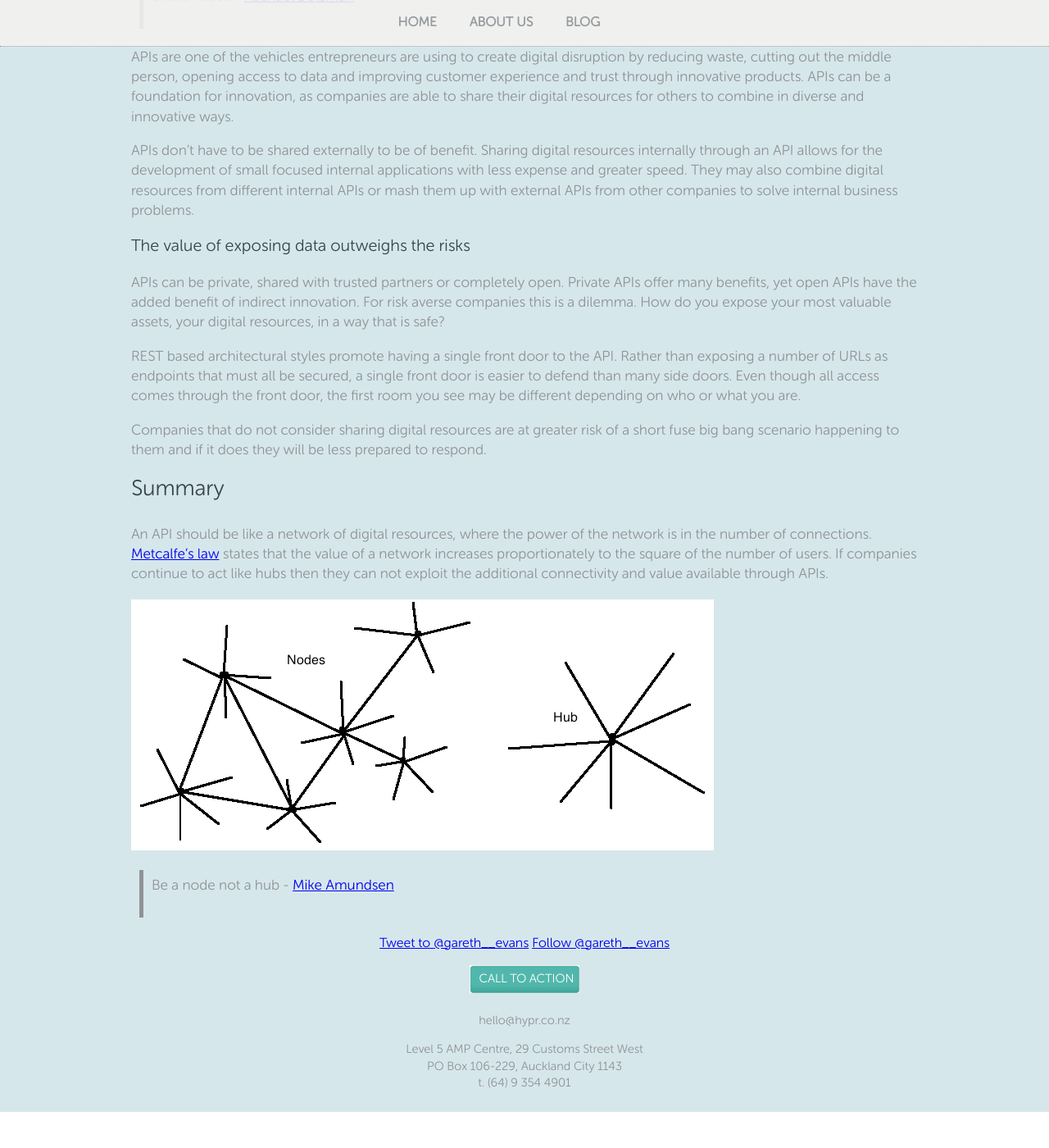
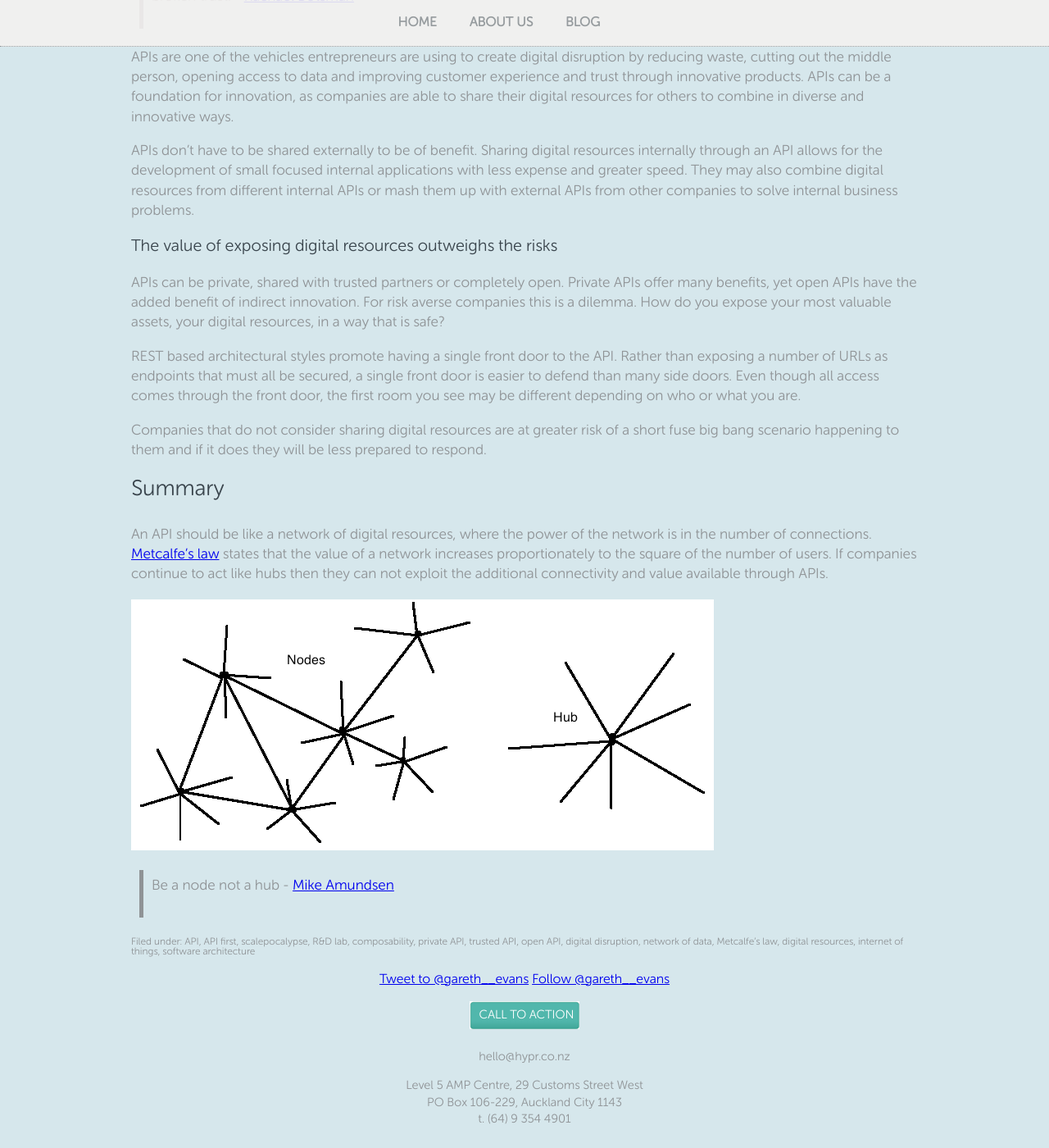
Before and after one commit to hyprnz/hyprnz.github.io, a Jekyll site: the page built from _posts/2015-03-17-why-you-need-an-api-first-strategy.md, in a window 1280 px wide and 1400 px high, scrolled down 2537 px. Shown: the whole window at 82% size. Built offline with Jekyll 4.4.1, drawn with Linux system fonts in a browser that asks for light colours; some web fonts are replaced; comment, search, counter and statistics services are not loaded; before the commit the page ends 3893 px from its top, so only the background shows below that.

Commit message:
Added keywords and genre

```diff
--- a/_layouts/post.html
+++ b/_layouts/post.html
@@ -45,6 +45,12 @@
                 </div>
 
                 <footer>
+                    <div class="filed-under">
+                        Filed under:
+                        <span itemprop="genre">{{page.genre}}</span>,
+                        <span itemprop="keywords">{{page.keywords}}</span>
+                    </div>
+
                     <div class="twitter">
                         <a href="https://twitter.com/intent/tweet?screen_name={{ page.twitter }}&text=@HyprNZ http://hypr.nz{{page.url}}" class="twitter-mention-button" data-size="large" data-related="HyprNZ">Tweet to @{{ page.twitter }}</a>
                         <a href="https://twitter.com/{{ page.twitter }}" class="twitter-follow-button" data-show-count="false" data-size="large">Follow @{{ page.twitter }}</a>
--- a/_posts/2015-03-17-why-you-need-an-api-first-strategy.md
+++ b/_posts/2015-03-17-why-you-need-an-api-first-strategy.md
@@ -3,6 +3,8 @@ title: Why you need an API first strategy
 layout: post
 author: Gareth Evans
 twitter: gareth__evans
+genre: API
+keywords: API first, scalepocalypse, R&D lab, composability, private API, trusted API, open API, digital disruption, network of data, Metcalfe’s law, digital resources, internet of things, software architecture
 ---
 
 Digital disruption is here. One-third of Australia’s economy faces a [‘short fuse, big bang’](http://www2.deloitte.com/content/dam/Deloitte/au/Documents/Building%20Lucky%20Country/deloitte-au-consulting-digital-disruption-whitepaper-0912.pdf) scenario in the near future. Technology is shaping society as fast as society is shaping technology. Application Programming Interfaces (APIs) are emerging as a way to both support rapid change and as a way to create it.
@@ -51,7 +53,7 @@ APIs are one of the vehicles entrepreneurs are using to create digital disruptio
 
 APIs don’t have to be shared externally to be of benefit. Sharing digital resources internally through an API allows for the development of small focused internal applications with less expense and greater speed. They may also combine digital resources from different internal APIs or mash them up with external APIs from other companies to solve internal business problems.
 
-### The value of exposing data outweighs the risks
+### The value of exposing digital resources outweighs the risks
 
 APIs can be private, shared with trusted partners or completely open. Private APIs offer many benefits, yet open APIs have the added benefit of indirect innovation. For risk averse companies this is a dilemma. How do you expose your most valuable assets, your digital resources, in a way that is safe?
 
--- a/css/common.css
+++ b/css/common.css
@@ -171,3 +171,9 @@ p {
 .twitter{
     text-align: center;
 }
+
+.filed-under{
+    font-size: 9pt;
+    color:#8f9396;
+    padding-bottom: 20px;
+}
```
